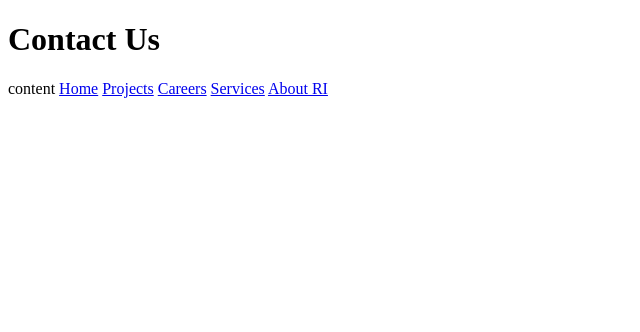
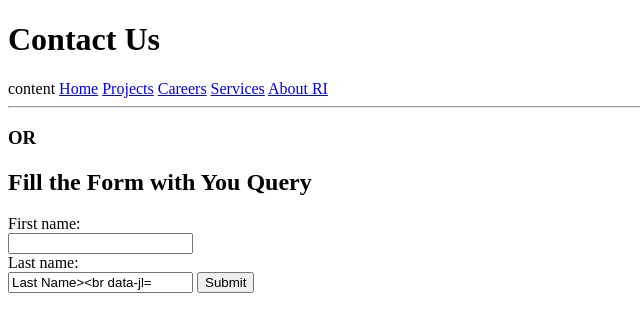
Before and after one commit to ViratSrivastava/Website, a plain HTML site: page Contact us.html in a window 1280 px wide. Shown: the whole page, without its empty margins (0-640 px from the left). Drawn offline with Linux system fonts and the light colour scheme.

Commit message:
Add files via upload

```diff
--- a/Contact us.html
+++ b/Contact us.html
@@ -6,11 +6,23 @@
 <h1>Contact Us</h1>
 <body>
 content
-<a href="index.html">Home</a>
-<a href="projects.html">Projects</a>
-<a href="Careers.html">Careers</a>
-<a href="Services.html">Services</a>
-<a href="About-RI.html">About RI</a>
+<a href = "index.html" >Home</a>
+<a href = "projects.html" >Projects</a>
+<a href = "Careers.html" >Careers</a>
+<a href = "Services.html" >Services</a>
+<a href = "About-RI.html" >About RI</a>
+<hr>
+<h3>            OR            </h3>
+<h2> Fill the Form with You Query</h2>
+
+<form action="/action_page.php">
+  <label for="fname">First name:</label><br>
+  <input type="text" id="fname" name="fname" value=" "><br>
+  <label for="lname">Last name:</label><br>
+  <input type="text" id="lname" name="lname" value="Last Name><br>
+  <input type="submit" value="Submit">
+</form>
+
 </body>
 
 </html>
```
Also changed, not shown: index.html (+1 -1 lines), web flow.png (added), 1 other file.
